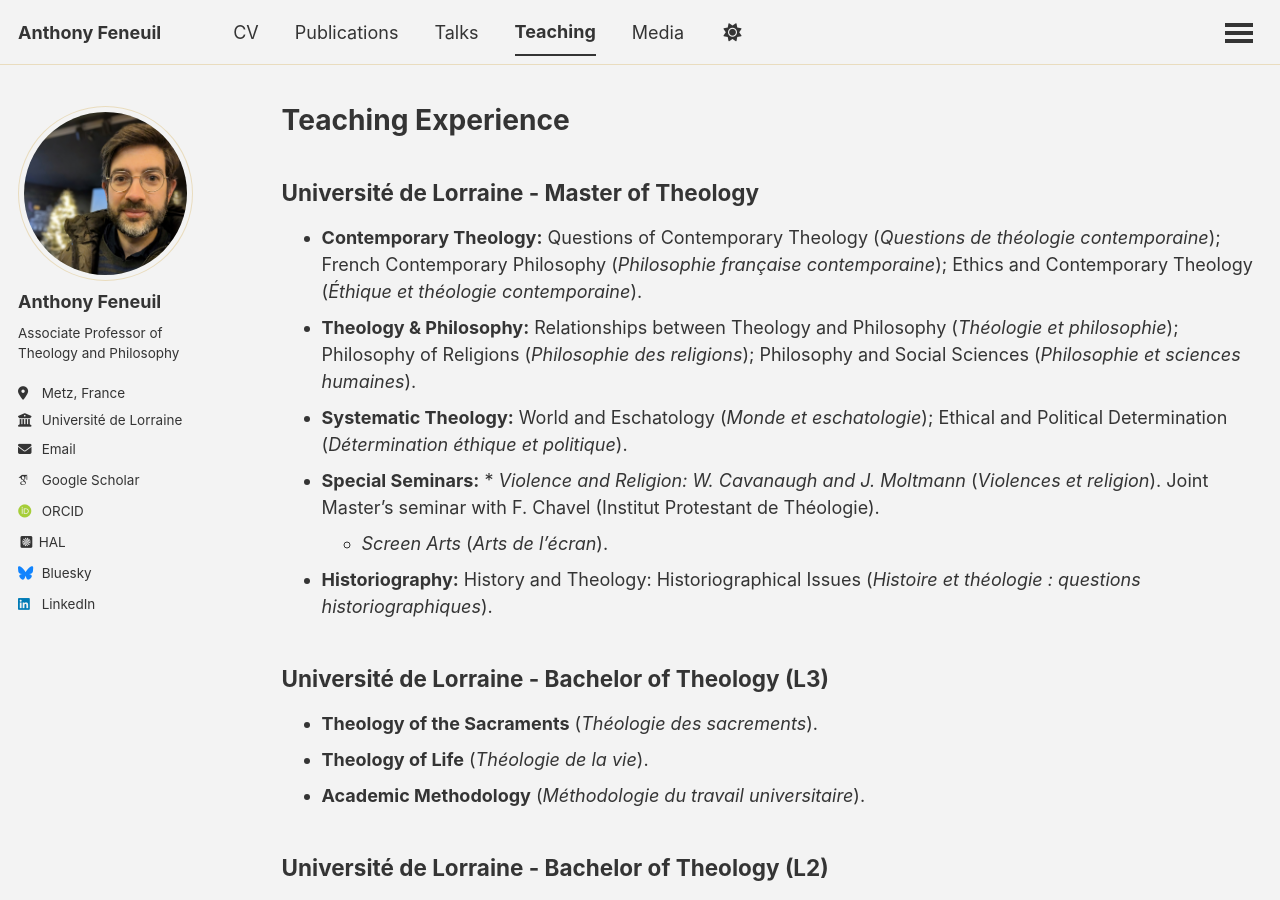
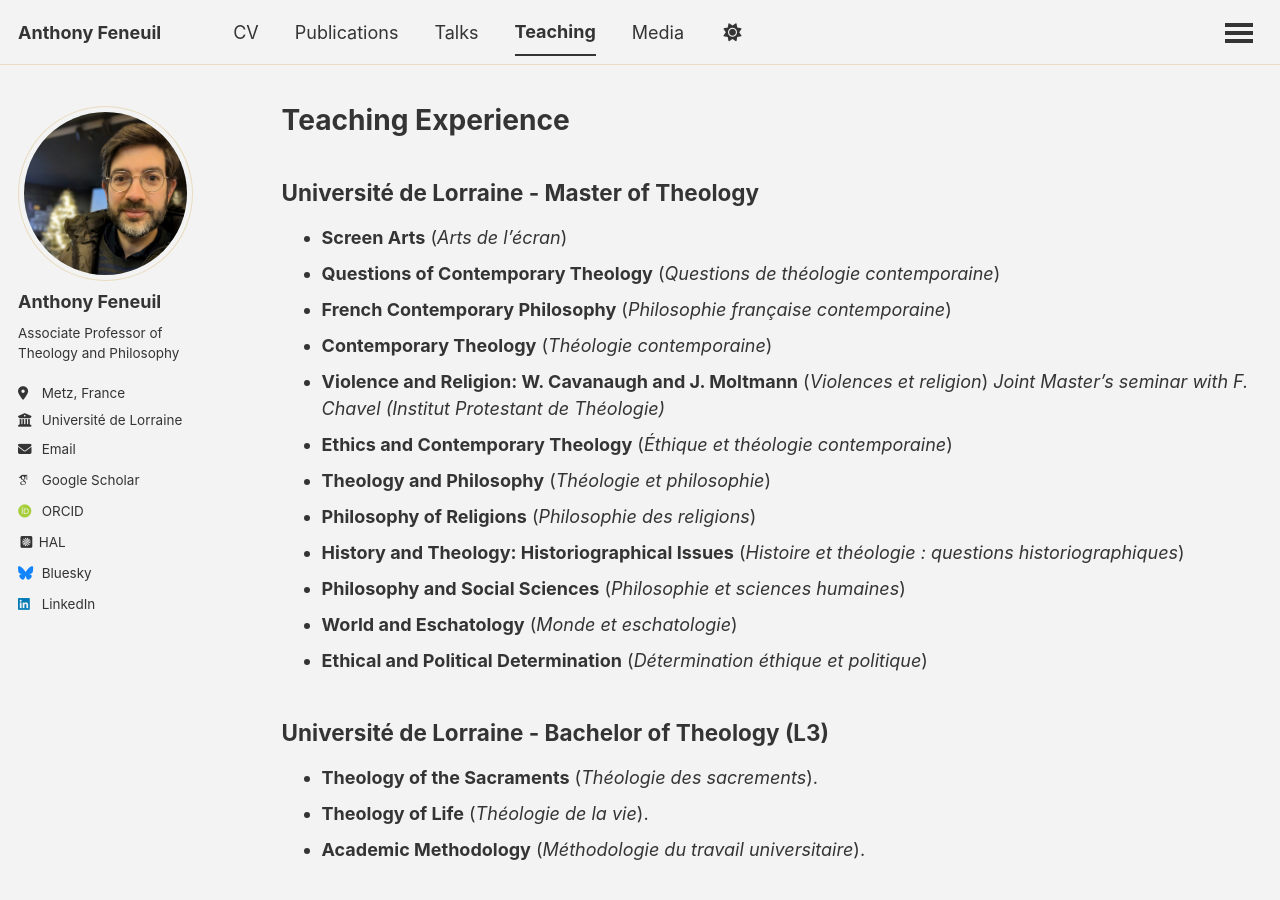
Before and after one commit to anfnl/anfnl.github.io, a Jekyll site: the page built from _pages/teaching.md, in a window 1280 px wide and 900 px high. Built offline with Jekyll 4.4.1, drawn with Linux system fonts in a browser that asks for light colours; some web fonts are replaced; a script that is not in the unit is left out.

Commit message:
Update teaching.md

```diff
--- a/_pages/teaching.md
+++ b/_pages/teaching.md
@@ -7,12 +7,19 @@ author_profile: true
 
 ## Université de Lorraine - Master of Theology
 
-* **Contemporary Theology:** Questions of Contemporary Theology (*Questions de théologie contemporaine*); French Contemporary Philosophy (*Philosophie française contemporaine*); Ethics and Contemporary Theology (*Éthique et théologie contemporaine*).
-* **Theology & Philosophy:** Relationships between Theology and Philosophy (*Théologie et philosophie*); Philosophy of Religions (*Philosophie des religions*); Philosophy and Social Sciences (*Philosophie et sciences humaines*).
-* **Systematic Theology:** World and Eschatology (*Monde et eschatologie*); Ethical and Political Determination (*Détermination éthique et politique*).
-* **Special Seminars:** * *Violence and Religion: W. Cavanaugh and J. Moltmann* (*Violences et religion*). Joint Master’s seminar with F. Chavel (Institut Protestant de Théologie).
-    * *Screen Arts* (*Arts de l'écran*).
-* **Historiography:** History and Theology: Historiographical Issues (*Histoire et théologie : questions historiographiques*).
+- **Screen Arts** (*Arts de l'écran*)
+- **Questions of Contemporary Theology** (*Questions de théologie contemporaine*)
+- **French Contemporary Philosophy** (*Philosophie française contemporaine*)
+- **Contemporary Theology** (*Théologie contemporaine*)
+- **Violence and Religion: W. Cavanaugh and J. Moltmann** (*Violences et religion*)
+  *Joint Master’s seminar with F. Chavel (Institut Protestant de Théologie)*
+- **Ethics and Contemporary Theology** (*Éthique et théologie contemporaine*)
+- **Theology and Philosophy** (*Théologie et philosophie*)
+- **Philosophy of Religions** (*Philosophie des religions*)
+- **History and Theology: Historiographical Issues** (*Histoire et théologie : questions historiographiques*)
+- **Philosophy and Social Sciences** (*Philosophie et sciences humaines*)
+- **World and Eschatology** (*Monde et eschatologie*)
+- **Ethical and Political Determination** (*Détermination éthique et politique*)
 
 ## Université de Lorraine - Bachelor of Theology (L3)
 
```
